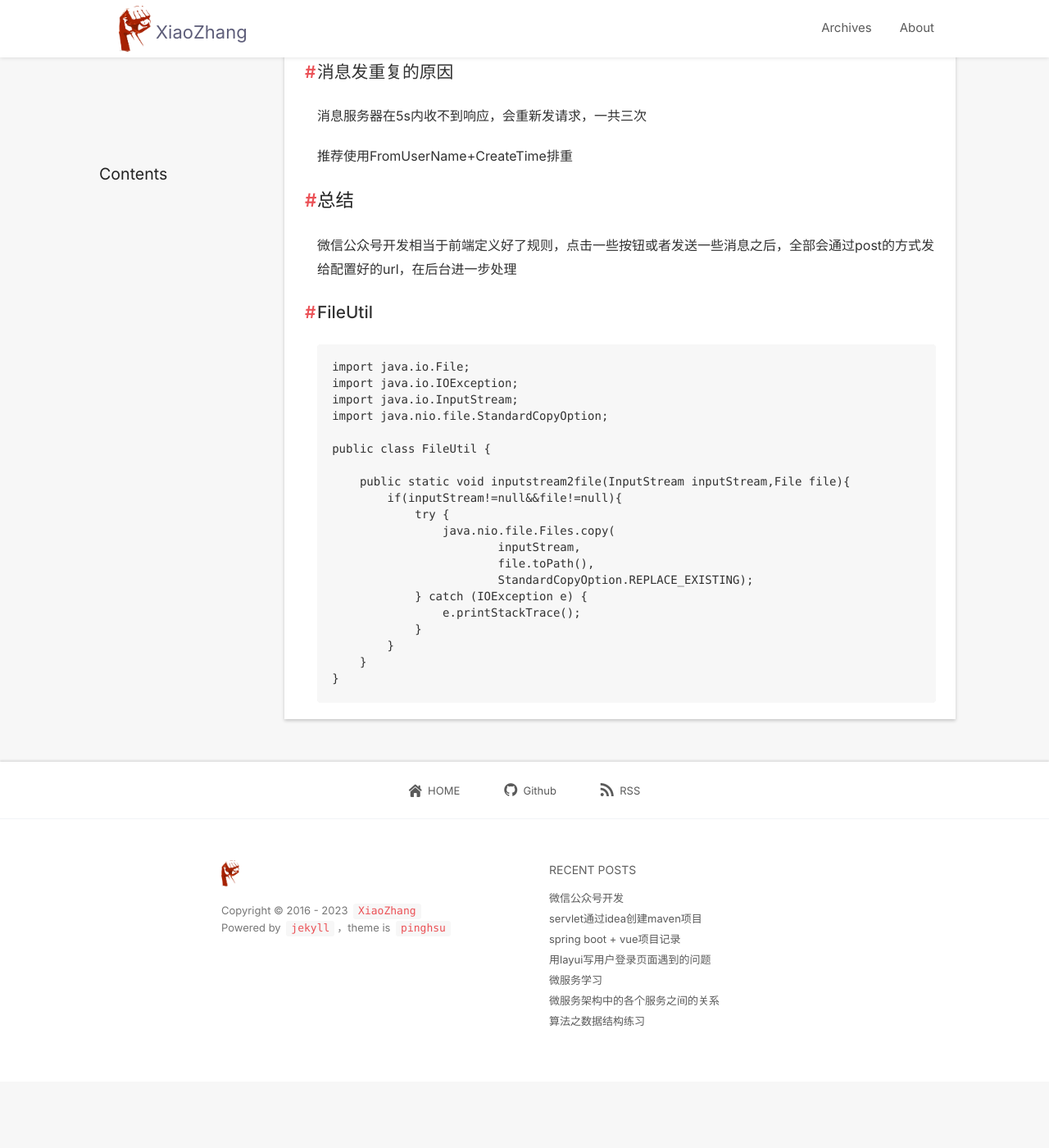
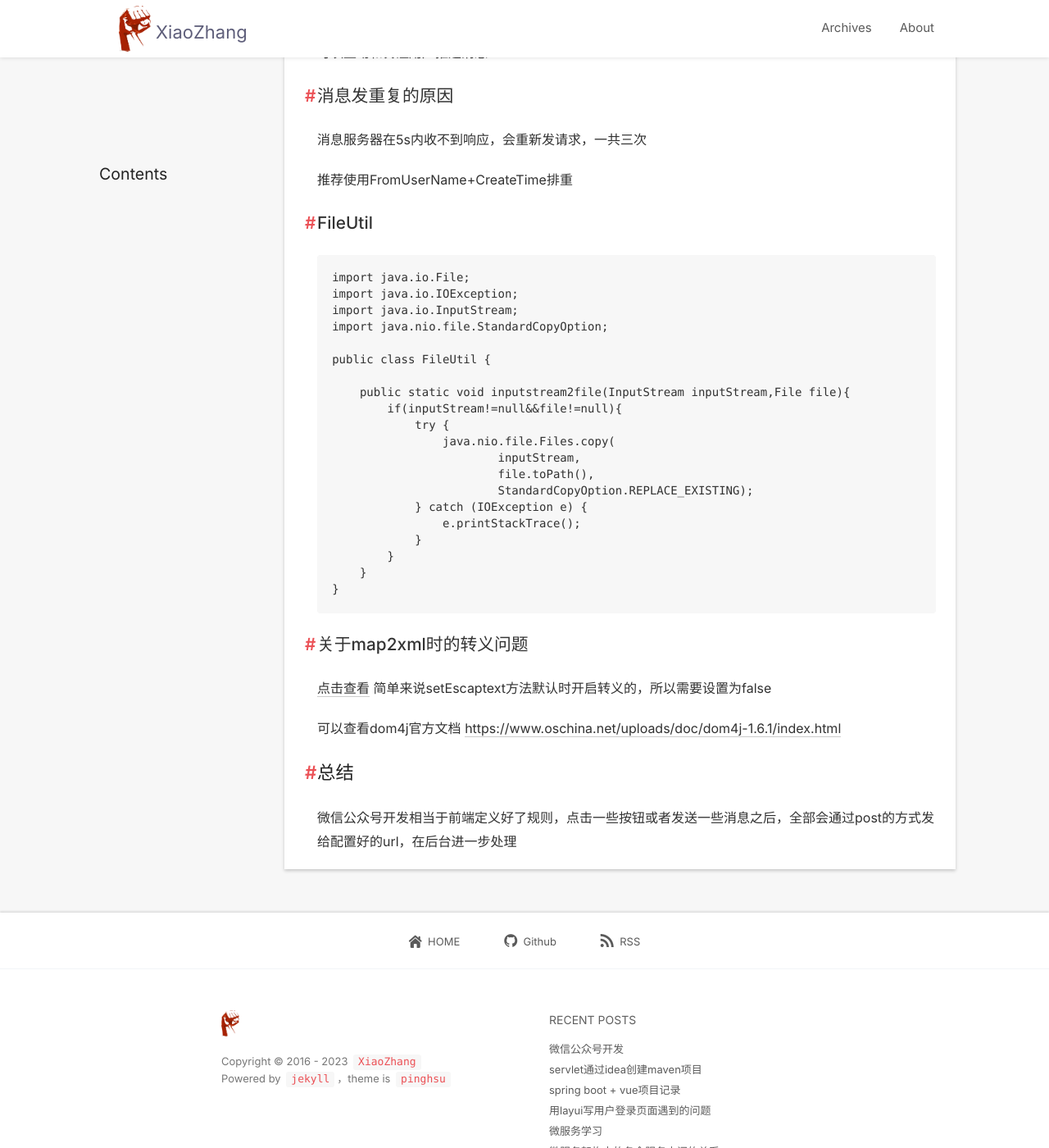
Before and after one commit to zwfhhh/zwfhhh.github.io, a Jekyll site: the page built from _posts/2023-09-10-weixin-settings.md, in a window 1280 px wide and 1400 px high, scrolled down 5894 px. Shown: the whole window at 82% size. Built offline with Jekyll 4.4.1, drawn with Linux system fonts in a browser that asks for light colours; nearby versions of some CDN libraries; comment, search, counter and statistics services are not loaded; before the commit the page ends 7213 px from its top, so only the background shows below that; some of the changed text lies outside the part shown.

Commit message:
map2xml转义问题

````diff
--- a/_posts/2023-09-10-weixin-settings.md
+++ b/_posts/2023-09-10-weixin-settings.md
@@ -293,3 +292,13 @@ public class FileUtil {
     }
 }
 ```
+
+## 关于map2xml时的转义问题
+[点击查看](https://img-blog.csdnimg.cn/c4acf5377c0e40fb83023898292f0731.png)
+简单来说setEscaptext方法默认时开启转义的，所以需要设置为false
+
+可以查看dom4j官方文档
+[https://www.oschina.net/uploads/doc/dom4j-1.6.1/index.html](https://www.oschina.net/uploads/doc/dom4j-1.6.1/index.html)
+
+# 总结
+微信公众号开发相当于前端定义好了规则，点击一些按钮或者发送一些消息之后，全部会通过post的方式发给配置好的url，在后台进一步处理
````
Also changed, not shown: other parts of _posts/2023-09-10-weixin-settings.md (+1 -2 lines).
